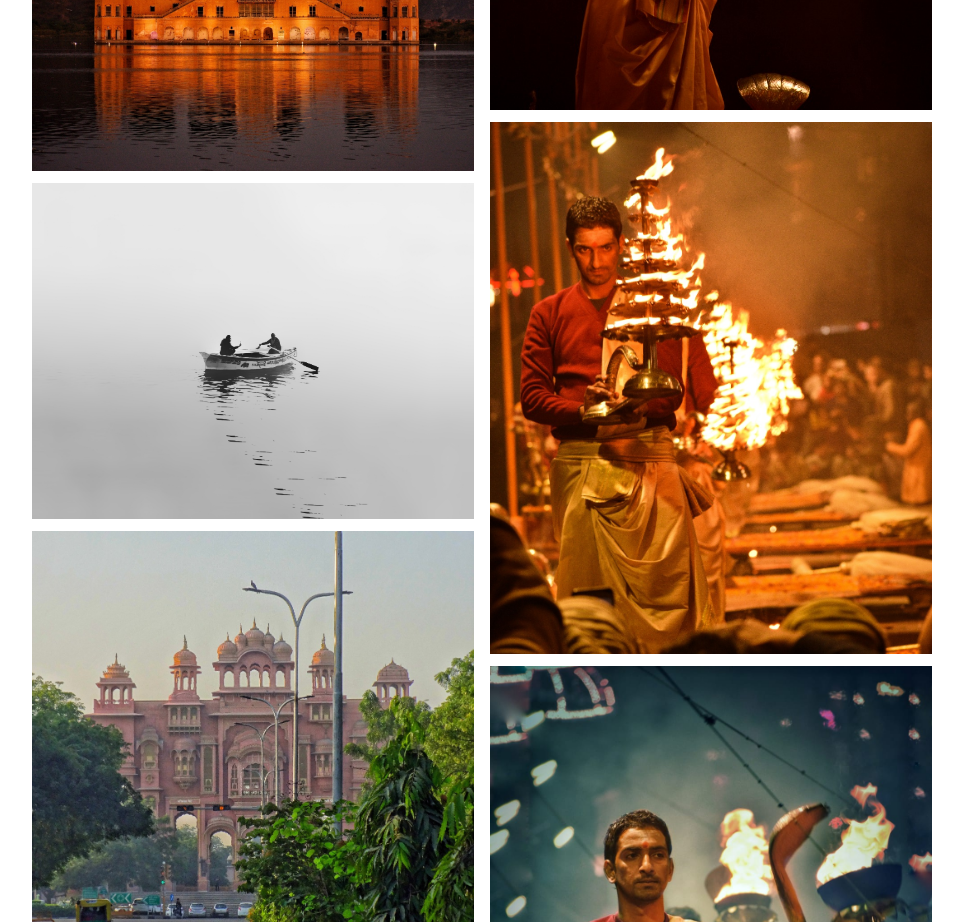
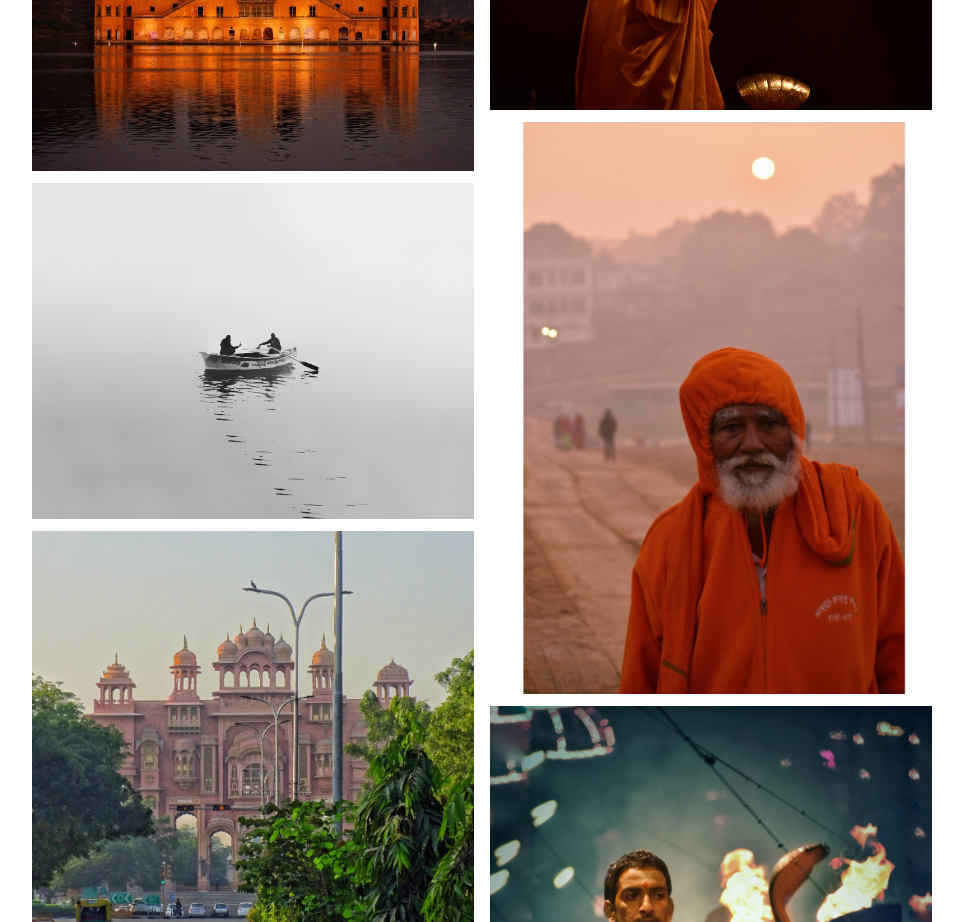
Before and after one commit to aashish2531/aashish2531.github.io, a plain HTML site: page index.html in a window 1280 px wide. Shown: the part 1400-2322 px from the top of the page, without its empty margins (158-1121 px from the left). Drawn offline with nearby package versions, Linux system fonts and the light colour scheme.

Commit message:
Update index.html

```diff
--- a/index.html
+++ b/index.html
@@ -58,7 +58,7 @@ h1 {letter-spacing: 6px}
   <div class="w3-half">
     <img src="2e6371c6-77b5-401c-bafd-c57f0c48e220.jpeg" style="width:100%">
     <img src="4d89c473-2613-4d1a-a505-d5bb0fa55f8b.jpeg" style="width:100%">
-    <img src="18347bc3-e91a-4e55-bf9b-157b6379486f.jpeg" style="width:100%">
+    <img src="d8ff9936-9b7b-4deb-ab93-56f2596e9f8c.jpeg" style="width:100%">
     <img src="f50cea34-c166-412d-ab93-db46bf0dc820.jpeg" style="width:100%">
     <img src="801fd670-749b-4b41-99e9-6aff904e3bdd.jpeg" style="width:100%">
     <img src="cc376e63-5ee0-4fa3-9d38-17f57347022b.jpeg" style="width:100%">
```
